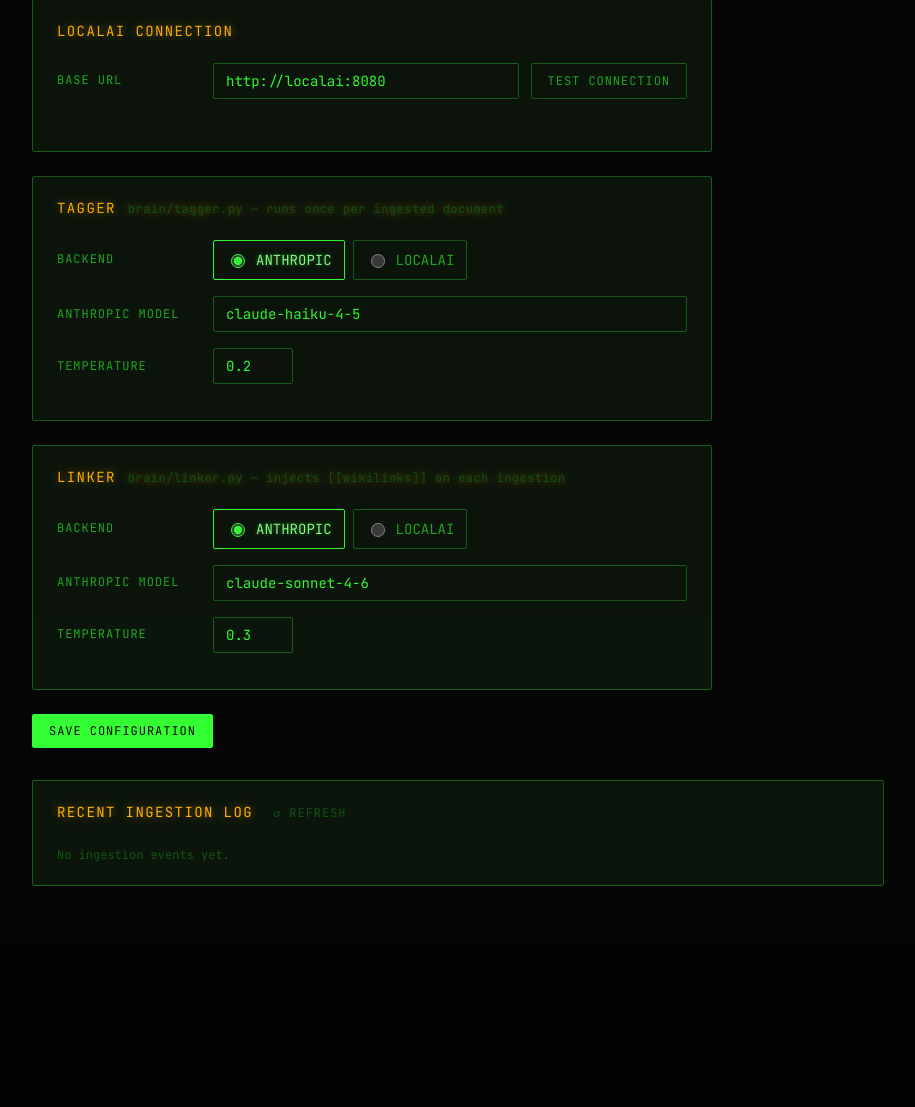
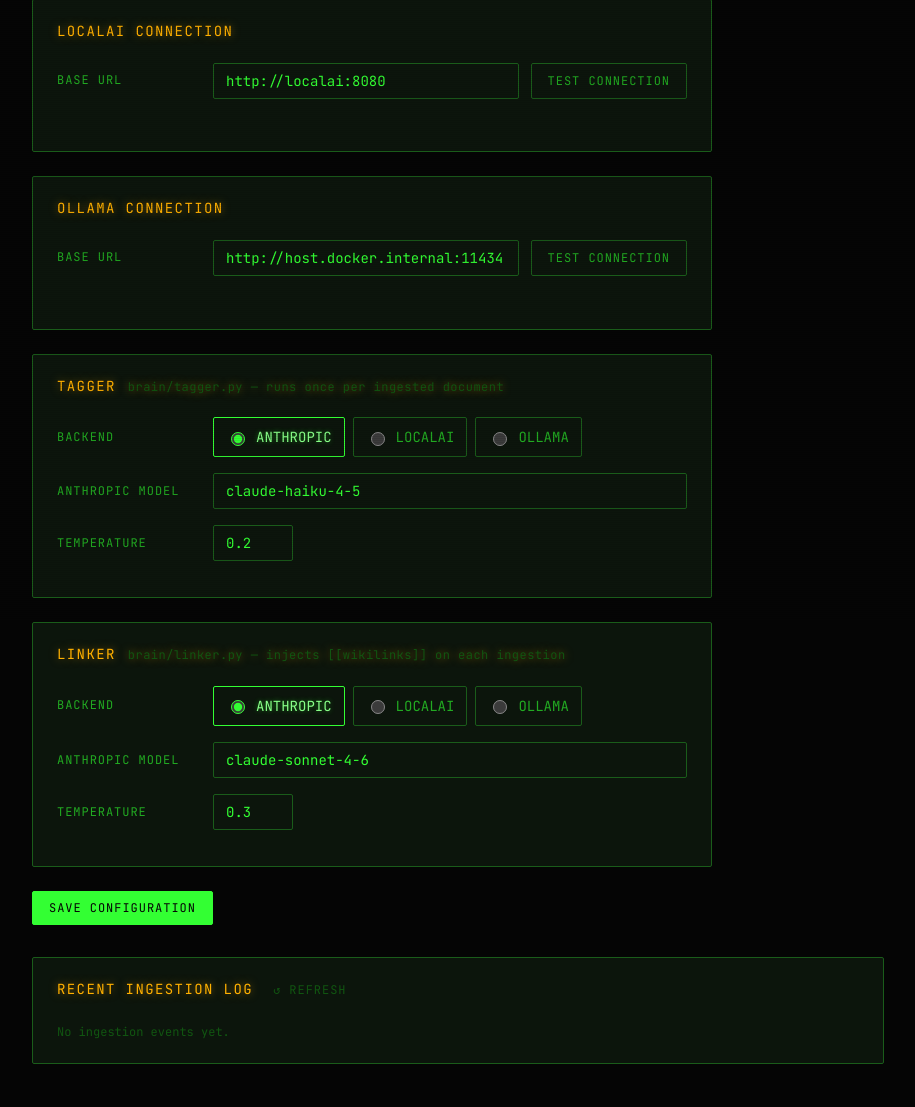
Before and after one commit to emigritti/second-brain, a FastAPI app: page /settings in a window 1280 px wide. Shown: the part 180-1287 px from the top of the page, without its empty margins (182-1097 px from the left). Before the commit the page ends 1066 px from the top, so only its background shows below. Run offline with FastAPI, Linux system fonts and the light colour scheme; data that the repository does not hold is empty.

Commit message:
feat: reintroduce Ollama as third LLM backend alongside LocalAI
Unifies LocalAI and Ollama under a shared OpenAI-compatible client
(_openai_chat / list_openai_models) since Ollama exposes /v1. Adds
ollama_base_url + per-task ollama_model to DEFAULT_CONFIG, a third
radio + OLLAMA CONNECTION section in /settings, and a /settings/test-ollama
route. Legacy local_model config keys auto-migrate to localai_model on read.
docker-compose: host.docker.internal mapping so the brain container can
reach host-side Ollama on Linux.

Documented in ADR 0006; ADR 0005 amended with status history.

Co-Authored-By: Claude Sonnet 4.6 <noreply@anthropic.com>

```diff
--- a/brain/server.py
+++ b/brain/server.py
@@ -117,15 +117,18 @@ async def save_settings(request: Request):
     try:
         config = {
             "localai_base_url": str(form.get("localai_base_url", llm.DEFAULT_CONFIG["localai_base_url"])).strip(),
+            "ollama_base_url": str(form.get("ollama_base_url", llm.DEFAULT_CONFIG["ollama_base_url"])).strip(),
             "tagger": {
                 "backend": str(form.get("tagger_backend", "anthropic")),
-                "local_model": str(form.get("tagger_local_model", llm.DEFAULT_CONFIG["tagger"]["local_model"])).strip(),
+                "localai_model": str(form.get("tagger_localai_model", llm.DEFAULT_CONFIG["tagger"]["localai_model"])).strip(),
+                "ollama_model": str(form.get("tagger_ollama_model", llm.DEFAULT_CONFIG["tagger"]["ollama_model"])).strip(),
                 "anthropic_model": str(form.get("tagger_anthropic_model", llm.DEFAULT_CONFIG["tagger"]["anthropic_model"])).strip(),
                 "temperature": float(form.get("tagger_temperature", llm.DEFAULT_CONFIG["tagger"]["temperature"])),
             },
             "linker": {
                 "backend": str(form.get("linker_backend", "anthropic")),
-                "local_model": str(form.get("linker_local_model", llm.DEFAULT_CONFIG["linker"]["local_model"])).strip(),
+                "localai_model": str(form.get("linker_localai_model", llm.DEFAULT_CONFIG["linker"]["localai_model"])).strip(),
+                "ollama_model": str(form.get("linker_ollama_model", llm.DEFAULT_CONFIG["linker"]["ollama_model"])).strip(),
                 "anthropic_model": str(form.get("linker_anthropic_model", llm.DEFAULT_CONFIG["linker"]["anthropic_model"])).strip(),
                 "temperature": float(form.get("linker_temperature", llm.DEFAULT_CONFIG["linker"]["temperature"])),
             },
@@ -142,7 +145,19 @@ async def test_localai_connection(request: Request):
     data = await request.json()
     base_url = str(data.get("base_url", llm.DEFAULT_CONFIG["localai_base_url"])).strip()
     try:
-        models = llm.list_localai_models(base_url)
+        models = llm.list_openai_models(base_url)
+        return JSONResponse({"ok": True, "models": models})
+    except Exception as e:
+        return JSONResponse({"ok": False, "error": str(e)})
+
+
+@app.post("/settings/test-ollama")
+async def test_ollama_connection(request: Request):
+    """Ping Ollama (OpenAI-compatible endpoint) and return available model names."""
+    data = await request.json()
+    base_url = str(data.get("base_url", llm.DEFAULT_CONFIG["ollama_base_url"])).strip()
+    try:
+        models = llm.list_openai_models(base_url)
         return JSONResponse({"ok": True, "models": models})
     except Exception as e:
         return JSONResponse({"ok": False, "error": str(e)})
--- a/docker-compose.yml
+++ b/docker-compose.yml
@@ -28,6 +28,8 @@ services:
       - brain-raw:/app/raw
     depends_on:
       - localai
+    extra_hosts:
+      - "host.docker.internal:host-gateway"
     restart: unless-stopped
     healthcheck:
       test: ["CMD", "python", "-c", "import urllib.request; urllib.request.urlopen('http://localhost:8000/')"]
--- a/templates/settings.html
+++ b/templates/settings.html
@@ -31,6 +31,30 @@
         <div id="localai-test-result" class="settings-test-result" aria-live="polite"></div>
     </section>
 
+    <!-- ── Ollama connection ─────────────────────────── -->
+    <section class="settings-section">
+        <h3 class="settings-section-title">OLLAMA CONNECTION</h3>
+
+        <div class="settings-row">
+            <label class="settings-label" for="ollama_base_url">BASE URL</label>
+            <div class="settings-field-group">
+                <input class="settings-input"
+                       type="text"
+                       id="ollama_base_url"
+                       name="ollama_base_url"
+                       value="{{ config.ollama_base_url }}"
+                       placeholder="http://host.docker.internal:11434"
+                       spellcheck="false"
+                       autocomplete="off">
+                <button class="settings-btn settings-btn--secondary"
+                        type="button"
+                        id="btn-test-ollama">TEST CONNECTION</button>
+            </div>
+        </div>
+
+        <div id="ollama-test-result" class="settings-test-result" aria-live="polite"></div>
+    </section>
+
     <!-- ── Tagger ────────────────────────────────────── -->
     <section class="settings-section">
         <h3 class="settings-section-title">TAGGER
@@ -50,6 +74,11 @@
                            {% if config.tagger.backend == 'localai' %}checked{% endif %}>
                     <span>LOCALAI</span>
                 </label>
+                <label class="settings-radio-label">
+                    <input type="radio" name="tagger_backend" value="ollama"
+                           {% if config.tagger.backend == 'ollama' %}checked{% endif %}>
+                    <span>OLLAMA</span>
+                </label>
             </div>
         </div>
 
@@ -65,13 +94,24 @@
         </div>
 
         <div class="settings-row settings-conditional" data-task="tagger" data-backend="localai">
-            <label class="settings-label" for="tagger_local_model">LOCAL MODEL</label>
+            <label class="settings-label" for="tagger_localai_model">LOCALAI MODEL</label>
             <input class="settings-input"
                    type="text"
-                   id="tagger_local_model"
-                   name="tagger_local_model"
-                   value="{{ config.tagger.local_model }}"
+                   id="tagger_localai_model"
+                   name="tagger_localai_model"
+                   value="{{ config.tagger.localai_model }}"
                    placeholder="mistral-7b-instruct"
+                   spellcheck="false">
+        </div>
+
+        <div class="settings-row settings-conditional" data-task="tagger" data-backend="ollama">
+            <label class="settings-label" for="tagger_ollama_model">OLLAMA MODEL</label>
+            <input class="settings-input"
+                   type="text"
+                   id="tagger_ollama_model"
+                   name="tagger_ollama_model"
+                   value="{{ config.tagger.ollama_model }}"
+                   placeholder="qwen2.5:7b"
                    spellcheck="false">
         </div>
 
@@ -105,6 +145,11 @@
                            {% if config.linker.backend == 'localai' %}checked{% endif %}>
                     <span>LOCALAI</span>
                 </label>
+                <label class="settings-radio-label">
+                    <input type="radio" name="linker_backend" value="ollama"
+                           {% if config.linker.backend == 'ollama' %}checked{% endif %}>
+                    <span>OLLAMA</span>
+                </label>
             </div>
         </div>
 
@@ -120,13 +165,24 @@
         </div>
 
         <div class="settings-row settings-conditional" data-task="linker" data-backend="localai">
-            <label class="settings-label" for="linker_local_model">LOCAL MODEL</label>
+            <label class="settings-label" for="linker_localai_model">LOCALAI MODEL</label>
             <input class="settings-input"
                    type="text"
-                   id="linker_local_model"
-                   name="linker_local_model"
-                   value="{{ config.linker.local_model }}"
+                   id="linker_localai_model"
+                   name="linker_localai_model"
+                   value="{{ config.linker.localai_model }}"
                    placeholder="mistral-7b-instruct"
+                   spellcheck="false">
+        </div>
+
+        <div class="settings-row settings-conditional" data-task="linker" data-backend="ollama">
+            <label class="settings-label" for="linker_ollama_model">OLLAMA MODEL</label>
+            <input class="settings-input"
+                   type="text"
+                   id="linker_ollama_model"
+                   name="linker_ollama_model"
+                   value="{{ config.linker.ollama_model }}"
+                   placeholder="gemma3:27b"
                    spellcheck="false">
         </div>
 
@@ -194,33 +250,39 @@
     if (checked) applyVisibility(task, checked.value);
   });
 
-  // ── Test LocalAI connection ─────────────────────────────────
-  var testBtn = document.getElementById('btn-test-localai');
-  var testResult = document.getElementById('localai-test-result');
+  // ── Test connection (LocalAI / Ollama) ──────────────────────
+  function wireTestButton(btnId, urlInputId, resultId, endpoint) {
+    var btn = document.getElementById(btnId);
+    var resultEl = document.getElementById(resultId);
+    if (!btn) return;
 
-  testBtn.addEventListener('click', async function () {
-    var url = document.getElementById('localai_base_url').value.trim();
-    testResult.textContent = 'CONNECTING...';
-    testResult.className = 'settings-test-result info';
+    btn.addEventListener('click', async function () {
+      var url = document.getElementById(urlInputId).value.trim();
+      resultEl.textContent = 'CONNECTING...';
+      resultEl.className = 'settings-test-result info';
       try {
-      var res = await fetch('/settings/test-localai', {
+        var res = await fetch(endpoint, {
           method: 'POST',
           headers: { 'Content-Type': 'application/json' },
           body: JSON.stringify({ base_url: url }),
         });
         var data = await res.json();
         if (data.ok) {
-        testResult.textContent = 'CONNECTED — ' + data.models.length + ' model(s) available: ' + data.models.join(', ');
-        testResult.className = 'settings-test-result success';
+          resultEl.textContent = 'CONNECTED — ' + data.models.length + ' model(s) available: ' + data.models.join(', ');
+          resultEl.className = 'settings-test-result success';
         } else {
-        testResult.textContent = 'ERROR: ' + data.error;
-        testResult.className = 'settings-test-result error';
+          resultEl.textContent = 'ERROR: ' + data.error;
+          resultEl.className = 'settings-test-result error';
         }
       } catch (err) {
-      testResult.textContent = 'ERROR: ' + err.message;
-      testResult.className = 'settings-test-result error';
+        resultEl.textContent = 'ERROR: ' + err.message;
+        resultEl.className = 'settings-test-result error';
       }
     });
+  }
+
+  wireTestButton('btn-test-localai', 'localai_base_url', 'localai-test-result', '/settings/test-localai');
+  wireTestButton('btn-test-ollama', 'ollama_base_url', 'ollama-test-result', '/settings/test-ollama');
 
   // ── Save configuration ──────────────────────────────────────
   var saveBtn = document.getElementById('btn-save');
```
Also changed, not shown: brain/llm.py (+30 -16 lines), docs/ADR/0005-local-models-ollama.md (+12 -0 lines), docs/ADR/0006-reintroduce-ollama-alongside-localai.md (added, +51 -0 lines), tests/test_llm.py (+75 -51 lines), tests/test_server.py (+10 -14 lines). Lines whose indentation alone changed are shown as unchanged.
